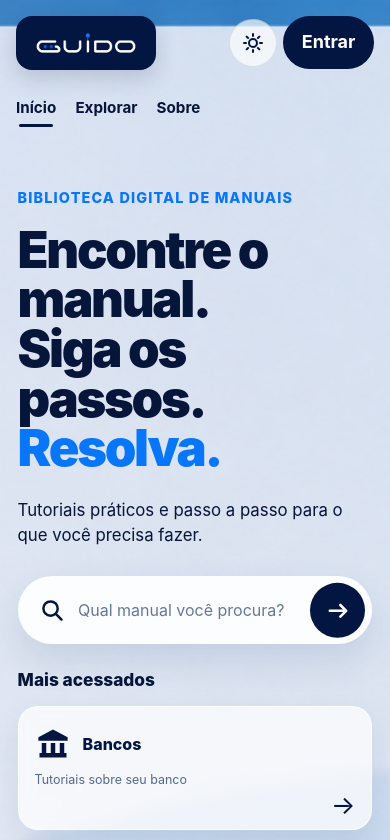
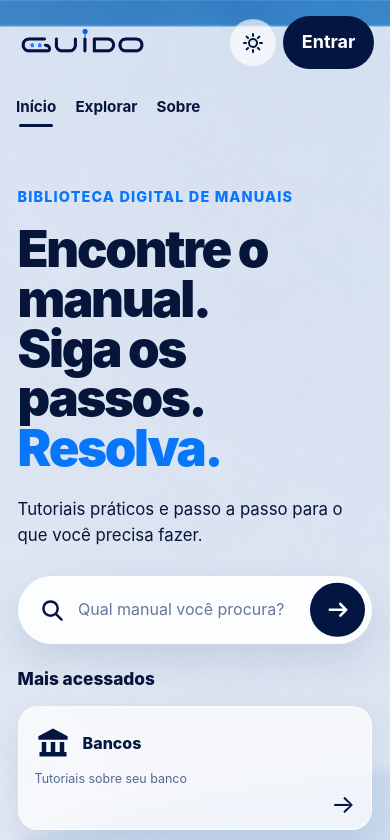
Before and after one commit to Dudu330123/teste-guido, a Next.js app: page / in a window 390 px wide. Shown: the top 840 px of the page. Built offline with nearby package versions, Linux system fonts and the light colour scheme; no server answers; the database is empty.

Commit message:
Integrar logo ao novo visual da home

```diff
--- a/src/app/globals.css
+++ b/src/app/globals.css
@@ -394,18 +394,30 @@ html[data-theme="dark"] .guido-home {
 
 .home-brand-logo {
   display: flex;
-  width: clamp(11rem, 17vw, 16.5rem);
-  min-height: 4.35rem;
+  width: clamp(9.5rem, 13.5vw, 13rem);
+  min-height: 3.5rem;
   align-items: center;
-  border-radius: 1rem;
-  background: var(--home-navy);
-  padding: 0.8rem 1rem;
-  box-shadow: 0 8px 22px rgba(3, 22, 65, 0.16);
+  background: transparent;
+  padding: 0;
+  box-shadow: none;
 }
 
 .home-brand-logo img {
   width: 100%;
   height: auto;
+  object-fit: contain;
+}
+
+.home-brand-logo .home-logo-dark {
+  display: none;
+}
+
+html[data-theme="dark"] .home-brand-logo .home-logo-light {
+  display: none;
+}
+
+html[data-theme="dark"] .home-brand-logo .home-logo-dark {
+  display: block;
 }
 
 .home-brand-description {
@@ -843,7 +855,7 @@ html[data-theme="dark"] .home-search-icon {
   }
 
   .home-brand-logo {
-    width: 8.75rem;
+    width: 8.25rem;
     min-height: 3.25rem;
   }
 
--- a/src/features/theme/home-toolbar.tsx
+++ b/src/features/theme/home-toolbar.tsx
@@ -74,10 +74,19 @@ export function HomeToolbar({ showAdmin = false }: { showAdmin?: boolean }) {
         <Link href="/" className="home-brand" aria-label="Guido, página inicial">
           <span className="home-brand-logo">
             <Image
+              src="/images/home/logo-guido-azul-marinho.png"
+              alt="Guido"
+              width={2076}
+              height={757}
+              className="home-logo-light"
+              priority
+            />
+            <Image
               src="/images/home/logo-guido-branca.png"
-              alt="Guido"
+              alt=""
               width={1184}
               height={308}
+              className="home-logo-dark"
               priority
             />
           </span>
```
Also changed, not shown: public/images/home/logo-guido-azul-marinho.png (added).
